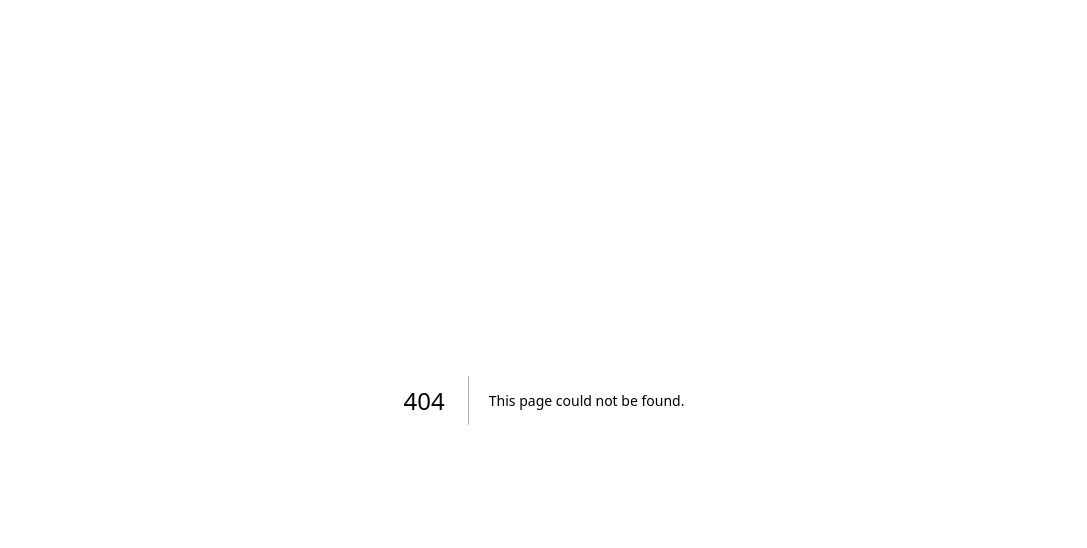
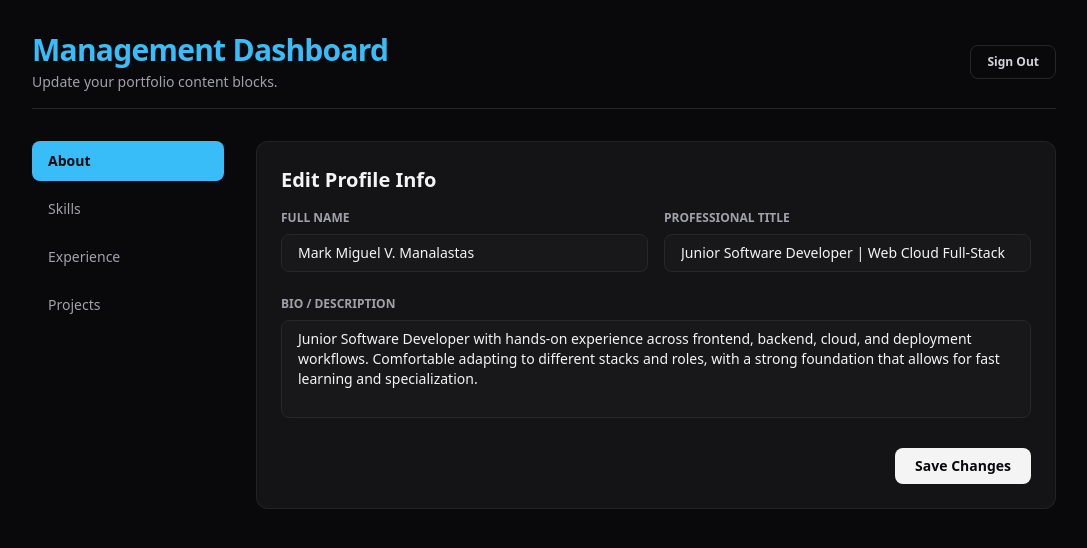
Before and after one commit to migsii/portfolio, a Next.js app: page /admin in a window 1280 px wide. Before the commit this address had no page. Shown: the top 548 px of the page, without its empty margins (96-1183 px from the left). Built offline with nearby package versions, Linux system fonts and the light colour scheme.

Commit message:
Main Page

```diff
--- /dev/null
+++ b/app/admin/page.tsx
@@ -0,0 +1,86 @@
+"use client";
+
+import { useState } from "react";
+import { useRouter } from "next/navigation";
+import portfolioData from "@/data/portfolioData.json";
+import AboutForm from "./_components/AboutForm";
+import SkillsForm from "./_components/SkillsForm";
+import ExperienceForm from "./_components/ExperienceForm";
+import ProjectsForm from "./_components/ProjectsForm";
+
+type Tab = "about" | "skills" | "experience" | "projects";
+
+export default function AdminDashboard() {
+  const router = useRouter();
+  const [activeTab, setActiveTab] = useState<Tab>("about");
+  const { data } = portfolioData;
+  const handleLogout = async () => {
+    try {
+      const res = await fetch("/api/portfolio/auth/logout", {
+        method: "POST",
+      });
+      if (res.ok) {
+        router.push("/login");
+        router.refresh();
+      }
+    } catch (error) {
+      console.error("Failed to sign out:", error);
+    }
+  };
+
+  return (
+    <div className="min-h-screen bg-zinc-950 text-zinc-100 p-8">
+      <div className="max-w-5xl mx-auto">
+        <header className="mb-8 border-b border-zinc-800 pb-4 flex justify-between items-center">
+          <div>
+            <h1 className="text-3xl font-bold tracking-tight text-brand-accent">
+              Management Dashboard
+            </h1>
+            <p className="text-sm text-brand-muted mt-1">
+              Update your portfolio content blocks.
+            </p>
+          </div>
+          <button
+            onClick={handleLogout}
+            className="border border-zinc-800 hover:bg-zinc-900 text-zinc-300 hover:text-zinc-100 text-xs font-semibold px-4 py-2 rounded-lg transition-colors cursor-pointer"
+          >
+            Sign Out
+          </button>
+        </header>
+
+        <div className="flex gap-8">
+          {/* Dashboard Sidebar */}
+          <nav className="w-48 flex flex-col gap-2">
+            {(["about", "skills", "experience", "projects"] as Tab[]).map(
+              (tab) => (
+                <button
+                  key={tab}
+                  onClick={() => setActiveTab(tab)}
+                  className={`w-full text-left px-4 py-2.5 rounded-lg text-sm font-medium capitalize transition-colors cursor-pointer ${
+                    activeTab === tab
+                      ? "bg-brand-accent text-zinc-950 font-semibold"
+                      : "text-brand-muted hover:bg-zinc-900"
+                  }`}
+                >
+                  {tab}
+                </button>
+              ),
+            )}
+          </nav>
+
+          {/* Form Content Hub */}
+          <main className="flex-1 bg-brand-card border border-zinc-800/80 rounded-xl p-6">
+            {activeTab === "about" && <AboutForm initialData={data.about} />}
+            {activeTab === "skills" && <SkillsForm initialData={data.skills} />}
+            {activeTab === "experience" && (
+              <ExperienceForm initialData={data.experience} />
+            )}
+            {activeTab === "projects" && (
+              <ProjectsForm initialData={data.projects} />
+            )}
+          </main>
+        </div>
+      </div>
+    </div>
+  );
+}
```
